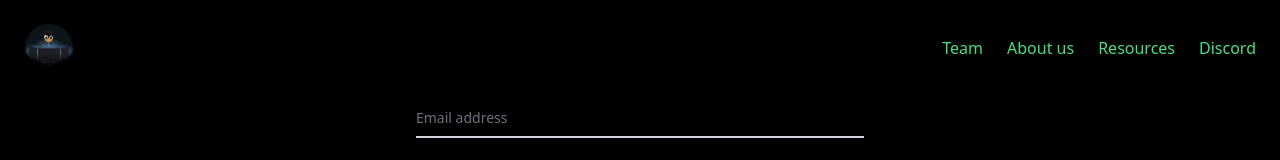
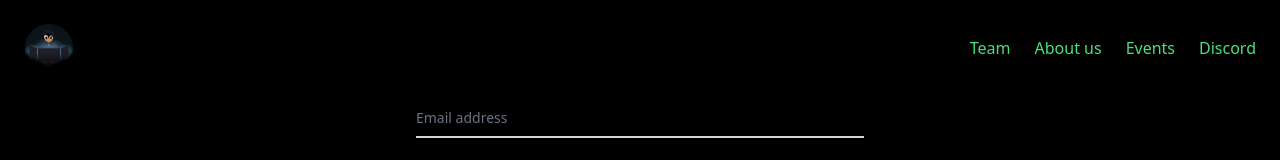
Before and after one commit to Ruswal/CybersecClub, a React (Create React App) app in the folder client/: page /events/1 in a window 1280 px wide. Shown: the top 160 px of the page. Built offline with nearby package versions, Linux system fonts and the light colour scheme.

Commit message:
some minor changes

```diff
--- a/client/src/components/ButtonToRegister.js
+++ b/client/src/components/ButtonToRegister.js
@@ -96,7 +96,7 @@ const ButtonToRegister = () => {
   };
 
   return (
-    <Html>
+    <>
       {showModal && (
         <ReactModal
           isOpen={showModal}
@@ -161,9 +161,11 @@ const ButtonToRegister = () => {
           </div>
         </ReactModal>
       )}
+      <div className="flex items-center justify-center absolute bg-transparent">
         {!showModal && (
           <div className="z-[99999] absolute md:ml-[-300px] sm:ml-[-300px] ml-[-100px] mt-[-200px] items-start flex justify-start text-green-400 text-3xl">
             <Typewriter
+            style={{ backgroundColor: "transparent" }}
               className="bg-transparent"
               onInit={(typewriter) => {
                 typewriter
@@ -199,7 +201,8 @@ const ButtonToRegister = () => {
             !
           </h1>
         )}
-    </Html>
+      </div>
+    </>
   );
 };
 
--- a/client/src/components/Navbar.js
+++ b/client/src/components/Navbar.js
@@ -33,8 +33,8 @@ const Navbar = () => {
         <div className="hidden md:flex gap-2 items-center">
           <li onClick={() => navigate("/team")} className="p-2 cursor-pointer">Team</li>
           <li onClick={() => navigate("/about-us")} className="p-2 cursor-pointer">About us</li>
-          <li className="p-2 cursor-pointer">Resources</li>
-          <li className="p-2 cursor-pointer">Discord</li>
+          <li onClick={() => navigate("/events")} className="p-2 cursor-pointer">Events</li>
+          <li className="p-2 cursor-pointer"><a href="https://discord.gg/46w4C6ApzF" target="_blank">Discord</a></li>
         </div>
         <div className="md:hidden flex flex-col">
         <button onClick={toggleMenu} className="block text-green-400 focus:outline-none flex justify-end">
@@ -48,8 +48,8 @@ const Navbar = () => {
             <ul className="flex flex-col items-end text-center bg-transparent">
               <li onClick={() => navigate("/team")} className="p-2 cursor-pointer">Team</li>
               <li onClick={() => navigate("/about-us")} className="p-2 cursor-pointer">About us</li>
-              <li className="p-2 cursor-pointer">Resources</li>
-              <li className="p-2 cursor-pointer">Discord</li>
+              <li onClick={() => navigate("/events")} className="p-2 cursor-pointer">Events</li>
+              <li className="p-2 cursor-pointer"><a href="https://discord.gg/46w4C6ApzF" target="_blank">Discord</a></li>
             </ul>
           )}
 
--- a/client/src/pages/Home.js
+++ b/client/src/pages/Home.js
@@ -12,8 +12,8 @@ const Home = () => {
           <OrbitControls enablePan={false} enableZoom={false} />
           <ambientLight intensity={1} />
           <Hero />
-          <ButtonToRegister />
         </Canvas>
+        <ButtonToRegister />
       </Suspense>
     </div>
   )
```
Lines whose indentation alone changed are shown as unchanged.
